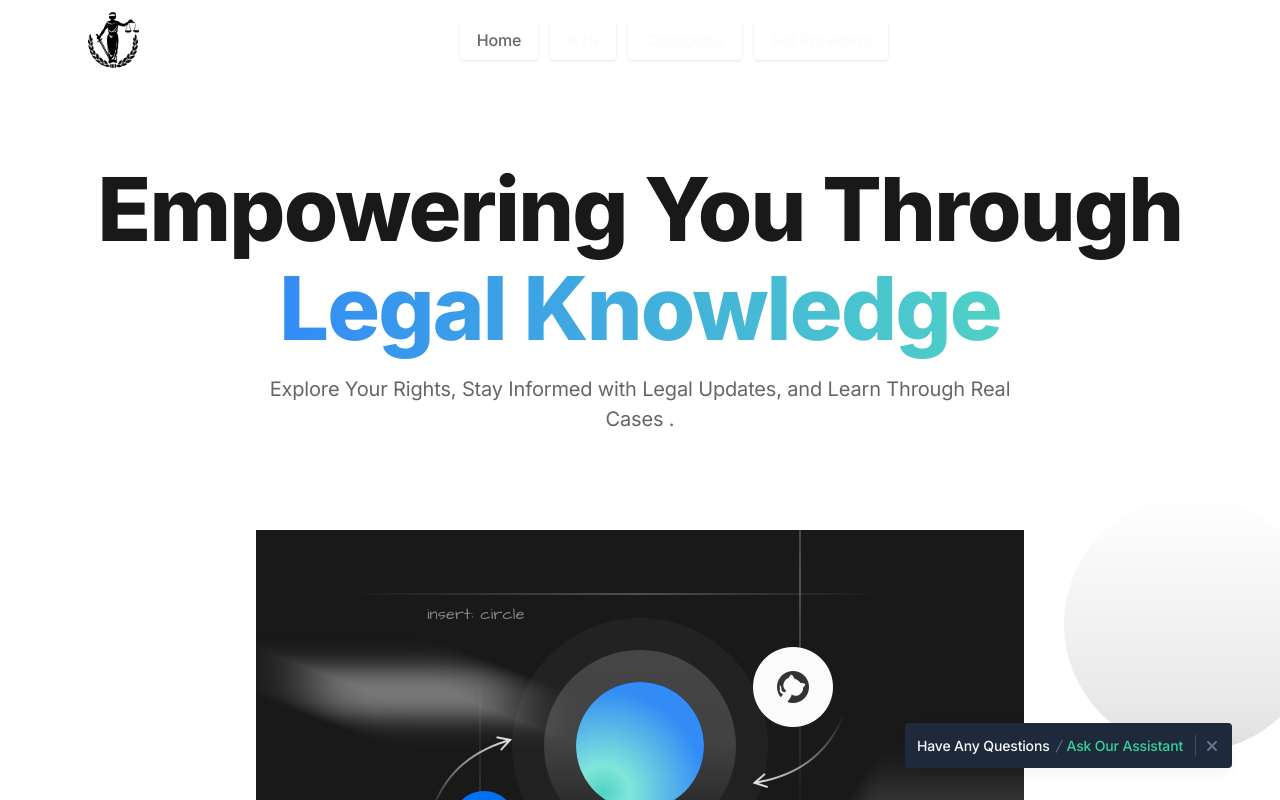
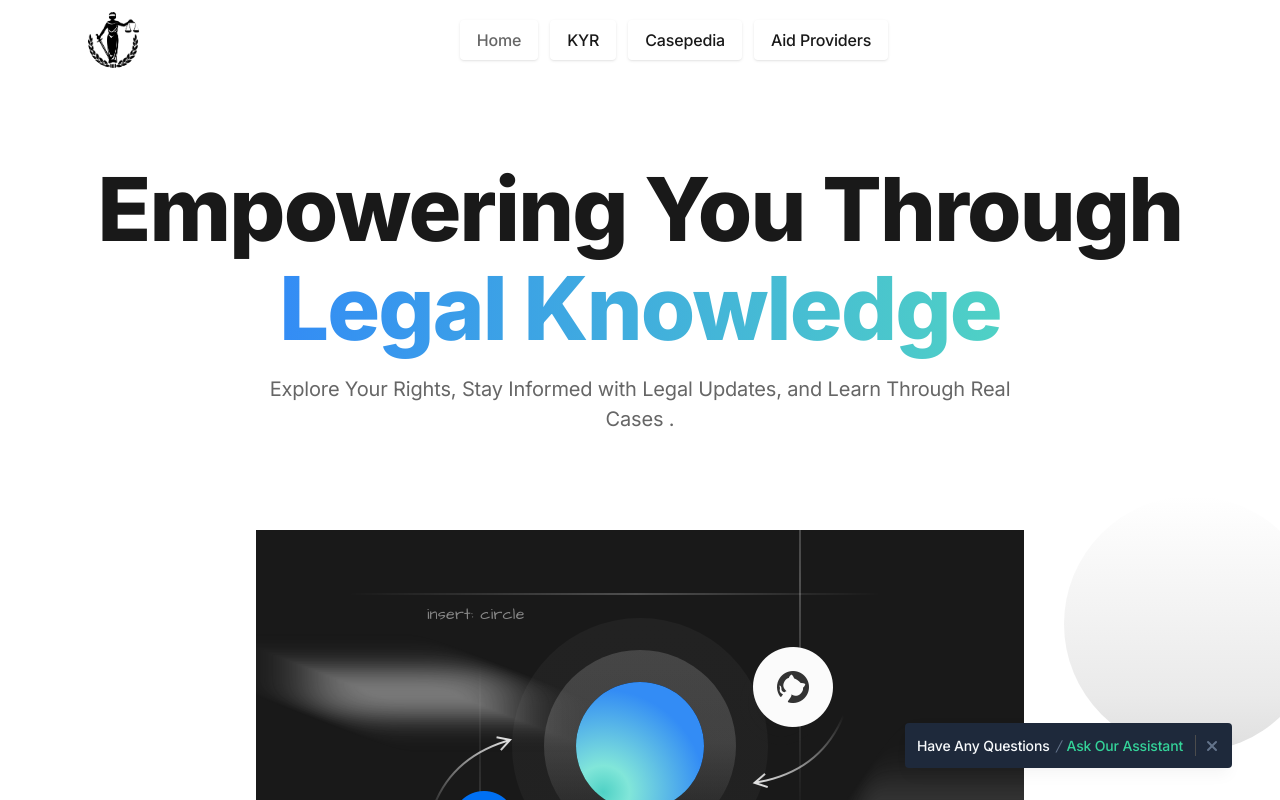
Before and after one commit to Jainprashuk/CodeLegalist, a Next.js app: page / in a window 1280 px wide. Shown: the top 800 px of the page. Built offline with nearby package versions, Linux system fonts and the light colour scheme.

Commit message:
nav-fonts update

```diff
--- a/components/ui/header.tsx
+++ b/components/ui/header.tsx
@@ -39,16 +39,16 @@ export default function Header() {
                 <Link href="/" className="btn-sm font-medium text-gray-600 hover:text-gray-900 px-5 py-3 flex items-center transition duration-150 ease-in-out">Home</Link>
               </li>
               <li>
-                <Link href="https://codelegalist123.github.io/KYR/#" className="btn-sm text-gray-100 hover:bg-gray-800 ml-3">KYR</Link>
+                <Link href="https://codelegalist123.github.io/KYR/#" className="btn-sm text-gray-900 hover:bg-gray-800 ml-3">KYR</Link>
               </li>
               {/* <li>
                 <Link href="/signup" className="btn-sm text-blue-900  hover:bg-gray-800 ml-3">Legal Track</Link>
               </li> */}
               <li>
-                <Link href="https://case-pedia.vercel.app/" className="btn-sm text-gray-100  hover:bg-gray-800 ml-3">Casepedia</Link>
+                <Link href="https://case-pedia.vercel.app/" className="btn-sm text-gray-900  hover:bg-gray-800 ml-3">Casepedia</Link>
               </li>
               <li>
-                <Link href="https://codelegalist123.github.io/LegalAidProviders/" className="btn-sm text-gray-100  hover:bg-gray-800 ml-3">Aid Providers</Link>
+                <Link href="https://codelegalist123.github.io/LegalAidProviders/" className="btn-sm text-gray-900  hover:bg-gray-800 ml-3">Aid Providers</Link>
               </li>
             </ul>
           </nav>
```
